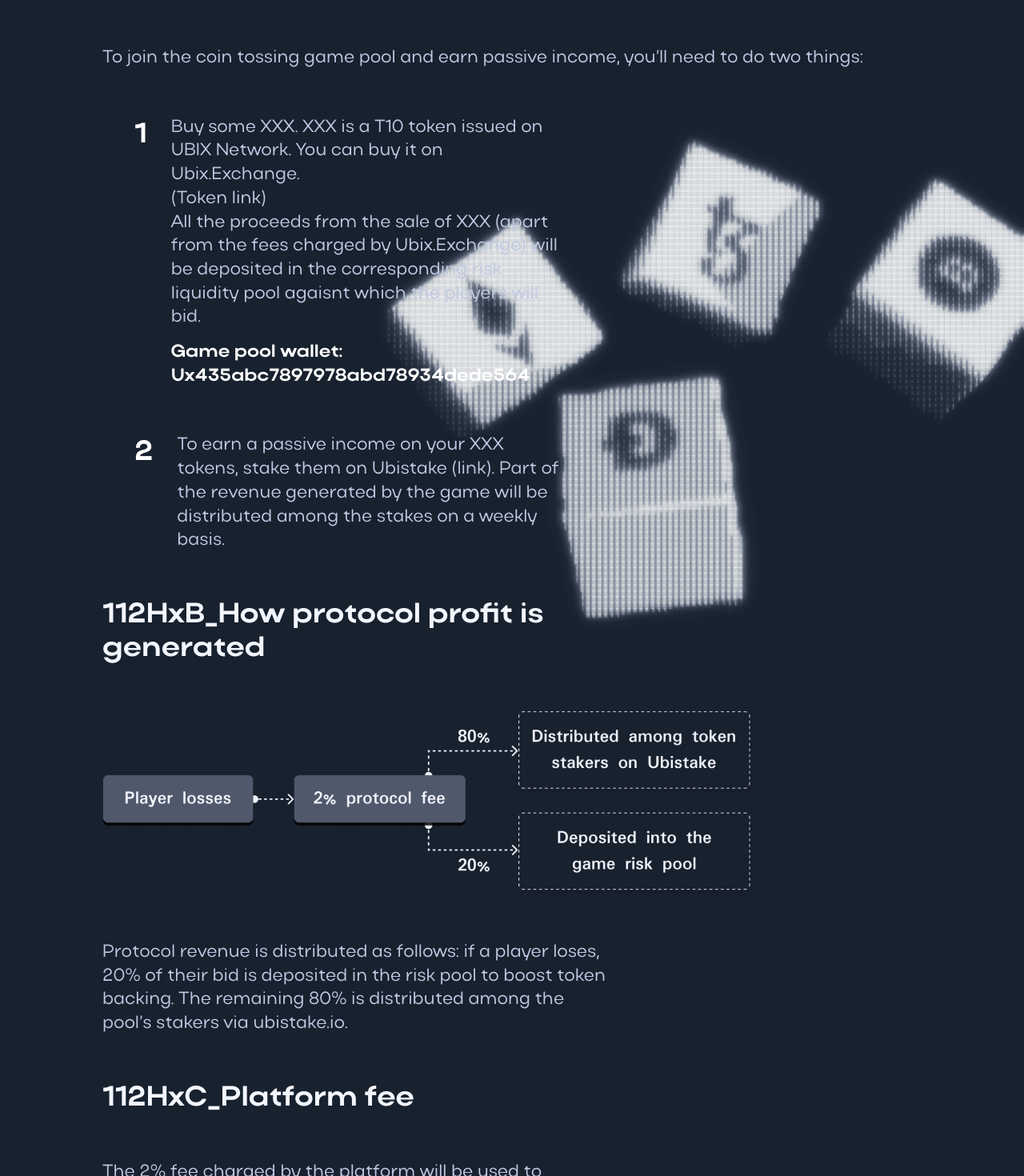
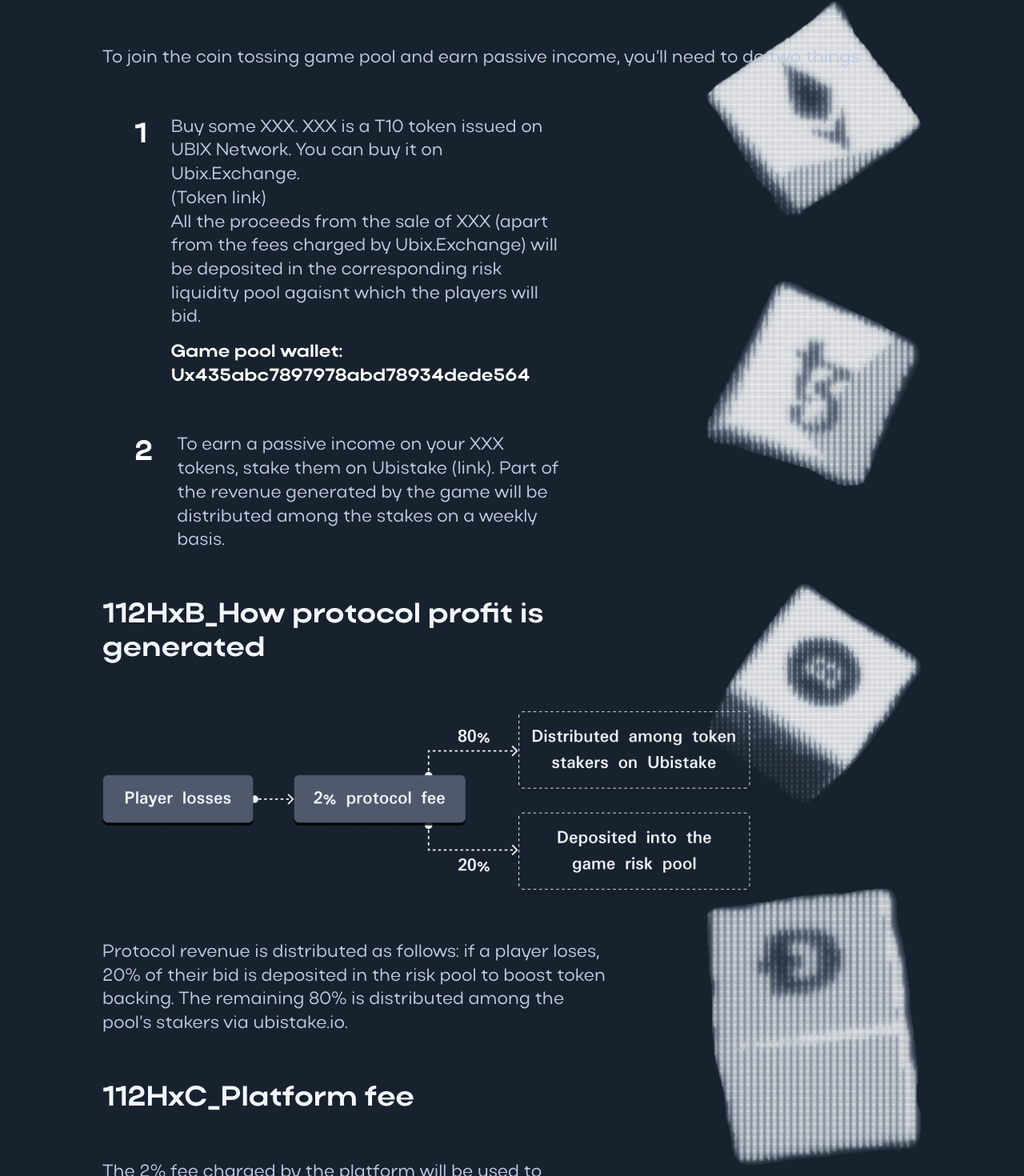
Before and after one commit to RiskPoolsInc/CoinGame, a Vue app in the folder frontend/: page /join-game in a window 1280 px wide. Shown: the part 307-1777 px from the top of the page at 80% size. Built offline with nearby package versions, Linux system fonts and the light colour scheme; what quasar, vue-query would draw is missing.

Commit message:
home page tablet version added

```diff
--- a/frontend/src/pages/join-game-page/ui/JoinGamePage.vue
+++ b/frontend/src/pages/join-game-page/ui/JoinGamePage.vue
@@ -3,8 +3,32 @@
 <template>
   <div class="join-game-page">
     <div class="join-game-page__block-bg">
-      <img src="./images/main-bg.png" alt="" srcset="" />
+      <img
+        class="join-game-page__bg-4"
+        src="./images/sloy-4.png"
+        alt=""
+        srcset=""
+      />
+      <img
+        class="join-game-page__bg-3"
+        src="./images/sloy-3.png"
+        alt=""
+        srcset=""
+      />
+      <img
+        class="join-game-page__bg-2"
+        src="./images/sloy-2.png"
+        alt=""
+        srcset=""
+      />
+      <img
+        class="join-game-page__bg-1"
+        src="./images/sloy-1.png"
+        alt=""
+        srcset=""
+      />
     </div>
+
     <div class="container">
       <div class="join-game-page__wrapper">
         <div class="join-game-page__title">112x_Coin_Game_pool_holder</div>
--- a/frontend/src/pages/join-game-page/ui/styles.module.scss
+++ b/frontend/src/pages/join-game-page/ui/styles.module.scss
@@ -86,10 +86,27 @@
 
   &__block-bg {
     position: absolute;
-    top: 18%;
-    right: 0;
+    top: 10%;
+    right: 10%;
     width: auto;
+    display: flex;
+    flex-direction: column;
     height: auto;
+    //width: 25%;
+  }
+
+  &__bg-4 {}
+
+  &__bg-3 {
+    margin-top: 30%;
+  }
+
+  &__bg-2 {
+    margin-top: 45%;
+  }
+
+  &__bg-1 {
+    margin-top: 40%;
   }
 }
 @media (max-width: 550px) {
--- a/frontend/src/shared/ui/home-info-block-1/ui/styles.module.scss
+++ b/frontend/src/shared/ui/home-info-block-1/ui/styles.module.scss
@@ -43,6 +43,34 @@
     filter: blur(5px);
   }
 }
+@media (max-width: 1440px) {
+  .home-info-block-1 {
+    &__img {
+      height: auto;
+
+      img {
+        //height: auto;
+      }
+    }
+  }
+}
+
+@media (max-width: 1024px) {
+  .home-info-block-1 {
+    &__img {
+      width: 100%;
+    }
+
+    &__body {
+      flex-direction: column;
+    }
+
+    &__content {
+      width: 100%;
+    }
+  }
+}
+
 @media (max-width: 550px) {
   .home-info-block-1 {
     padding: 60px 0;
@@ -67,6 +95,7 @@
       margin: 10px 0;
       width: 100%;
       font-size: 14px;
+      margin-top: 10%;
     }
 
     &::before {
--- a/frontend/src/shared/ui/home-info-block-2/ui/HomeInfoBlock2.vue
+++ b/frontend/src/shared/ui/home-info-block-2/ui/HomeInfoBlock2.vue
@@ -16,7 +16,7 @@
         {{ data.title }}
       </div>
       <div class="home-info-block-2__body row justify-between">
-        <div class="home-info-block-2__content col-lg-7 col-md-7">
+        <div class="home-info-block-2__content col-lg-7 col-md-7 col-sm-12">
           <p>
             In this classic children’s game, one player tosses a coin and covers
             it with their hand – while the other has to guess if it’s heads or
--- a/frontend/src/shared/ui/home-info-block-2/ui/styles.module.scss
+++ b/frontend/src/shared/ui/home-info-block-2/ui/styles.module.scss
@@ -50,6 +50,41 @@
   }
 }
 
+@media (max-width: 768px) {
+  .home-info-block-2 {
+    &__btn {}
+  }
+}
+@media (max-width: 1024px) {
+    .home-info-block-2 {
+      &__title {
+        width: 100%;
+      }
+
+      &__body {
+        flex-direction: column-reverse;
+        row-gap: 35px;
+        margin: 25px 0;
+      }
+
+      &__img {
+        position: inherit;
+        width: 100%;
+        height: 148px;
+        margin-left: -28px;
+      }
+
+      &__btn {
+        position: absolute;
+        text-align: center;
+        left: 0;
+        right: 0;
+        margin: auto;
+        top: 35%;
+      }
+    }
+}
+
 @media (max-width: 550px) {
   .home-info-block-2 {
     padding: 5px 0;
@@ -88,6 +123,7 @@
     }
   }
 }
+
 @media (max-width: 360px) {
   .home-info-block-2 {
     &__btn {
--- a/frontend/src/widgets/do-more/ui/DoMore.vue
+++ b/frontend/src/widgets/do-more/ui/DoMore.vue
@@ -6,12 +6,12 @@
 <template>
   <div class="do-more">
     <div class="do-more__title">3x_Do more with RiskPools</div>
-    <div class="do-more__list row justify-center items-baseline">
+    <div class="do-more__list row justify-between items-baseline">
       <GetInTouchCard
         v-for="(data, index) in DO_MORE_LIST"
         :key="index"
         :data="data"
-        class="col-lg-2 col-xs-8"
+        class="col-lg-3 col-md-4 col-sm-12 col-xs-8"
       />
     </div>
   </div>
--- a/frontend/src/widgets/do-more/ui/styles.module.scss
+++ b/frontend/src/widgets/do-more/ui/styles.module.scss
@@ -8,7 +8,25 @@
   }
 
   &__list {
-    padding: 70px 0;
+    padding: 70px 287px;
+    row-gap: 30px;
+  }
+}
+
+@media (max-width: 1440px) {
+  .do-more {
+    &__list {
+        padding: 70px 187px;
+    }
+  }
+}
+
+@media (max-width: 1024px) {
+  .do-more {
+    &__list {
+        padding: 70px 87px;
+      justify-content: center;
+    }
   }
 }
 
@@ -24,6 +42,7 @@
 
       &__list {
         padding: 17px 0;
+        justify-content: center;
       }
     }
 }
--- a/frontend/src/widgets/hero/ui/HeroBlock.vue
+++ b/frontend/src/widgets/hero/ui/HeroBlock.vue
@@ -10,12 +10,14 @@
         src="./images/riskpools.svg"
         alt="main text"
       />
+
       <img
         class="hero-block__main--mobile"
         src="./images/hero-bg-mobile.svg"
         alt="main text"
       />
     </div>
+
     <div class="hero-block__sub container">
       <div class="hero-block__context">
         Make money taking up the risks of others – or hedge your own. RiskPools
--- a/frontend/src/widgets/hero/ui/styles.module.scss
+++ b/frontend/src/widgets/hero/ui/styles.module.scss
@@ -1,7 +1,7 @@
 .hero-block {
   background: url('@/widgets/hero/ui/images/hero-bg.png') no-repeat center center;
   background-size: cover;
-  height: 100vh;
+  height: calc(100vh - 115px);
   position: relative;
   z-index: 1;
   display: flex;
@@ -40,6 +40,15 @@
   &__action-btn {}
 }
 
+@media (max-width: 1440px) {
+  .hero-block {
+    justify-content: inherit;
+    &__main {
+      margin: 20px 0 0 -15px;
+    }
+  }
+}
+
 @media (max-width: 550px) {
   .hero-block {
     align-items: inherit;
```
